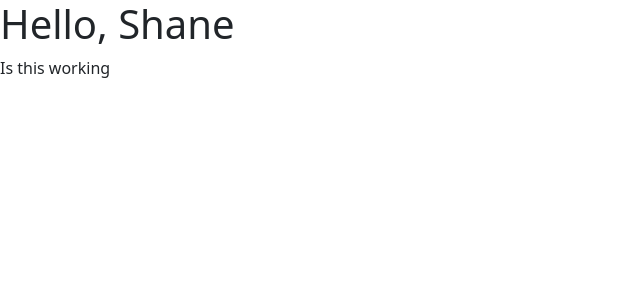
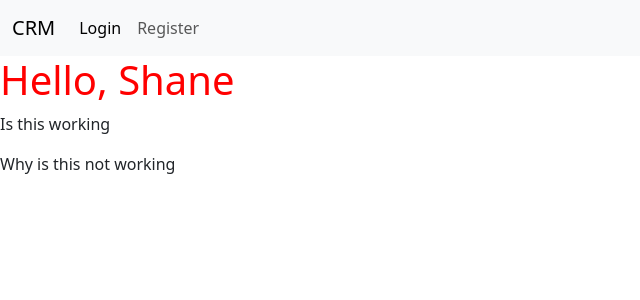
Before and after one commit to Shane-Bath/PP4-Django-CRM-App, a Django app: template templates/index.html in a window 1280 px wide. Shown: the top 300 px of the page, without its empty margins (0-640 px from the left). Run offline with Django 3.2, Linux system fonts and the light colour scheme; the template is opened without the code that fills it, so the values that code supplies are empty.

Commit message:
add css file

```diff
--- a/pp4_crm_app/settings.py
+++ b/pp4_crm_app/settings.py
@@ -132,13 +132,15 @@ USE_TZ = True
 # Static files (CSS, JavaScript, Images)
 # https://docs.djangoproject.com/en/3.2/howto/static-files/
 
+MEDIA_URL = '/media/'
+DEFAULT_FILE_STORAGE = 'cloudinary_storage.storage.MediaCloudinaryStorage'
+
 STATIC_URL = '/static/'
 STATICFILES_STORAGE = 'cloudinary_storage.storage.StaticHashedCloudinaryStorage'
 STATICFILES_DIRS = [os.path.join(BASE_DIR, 'static'), ]
 STATIC_ROOT = os.path.join(BASE_DIR, 'staticfiles')
 
-MEDIA_URL = '/media/'
-DEFAULT_FILE_STORAGE = 'cloudinary_storage.storage.MediaCloudinaryStorage'
+
 
 
 # Default primary key field type
--- /dev/null
+++ b/static/css/style.css
@@ -0,0 +1,3 @@
+h1 {
+    color: red;
+}
--- a/templates/base.html
+++ b/templates/base.html
@@ -1,15 +1,25 @@
+{% load static %}
+
 <!doctype html>
 <html lang="en">
 
 <head>
     <meta charset="utf-8">
     <meta name="viewport" content="width=device-width, initial-scale=1">
-    <title>Bootstrap demo</title>
+    <title>CRM</title>
     <link href="https://cdn.jsdelivr.net/npm/bootstrap@5.3.0/dist/css/bootstrap.min.css" rel="stylesheet"
         integrity="sha384-9ndCyUaIbzAi2FUVXJi0CjmCapSmO7SnpJef0486qhLnuZ2cdeRhO02iuK6FUUVM" crossorigin="anonymous">
+    <link rel="stylesheet" href="{% static 'ccs/style.css' %}">
 </head>
 
 <body>
+
+
+
+
+
+
+
 
 
 
--- a/templates/index.html
+++ b/templates/index.html
@@ -1,6 +1,29 @@
 {% extends 'base.html' %}
 
+
+
 {% block content %}
+<nav class="navbar navbar-expand-lg bg-body-tertiary">
+    <div class="container-fluid">
+        <a class="navbar-brand" href="#">CRM</a>
+        <button class="navbar-toggler" type="button" data-bs-toggle="collapse" data-bs-target="#navbarNavDropdown"
+            aria-controls="navbarNavDropdown" aria-expanded="false" aria-label="Toggle navigation">
+            <span class="navbar-toggler-icon"></span>
+        </button>
+        <div class="collapse navbar-collapse" id="navbarNavDropdown">
+            <ul class="navbar-nav">
+                <li class="nav-item">
+                    <a class="nav-link active" aria-current="page" href="#">Login</a>
+                </li>
+                <li class="nav-item">
+                    <a class="nav-link" href="#">Register</a>
+                </li>
+            </ul>
+        </div>
+    </div>
+</nav>
+
 <h1>Hello, Shane </h1>
 <p>Is this working</p>
+<P>Why is this not working</P>
 {% endblock %}
```
